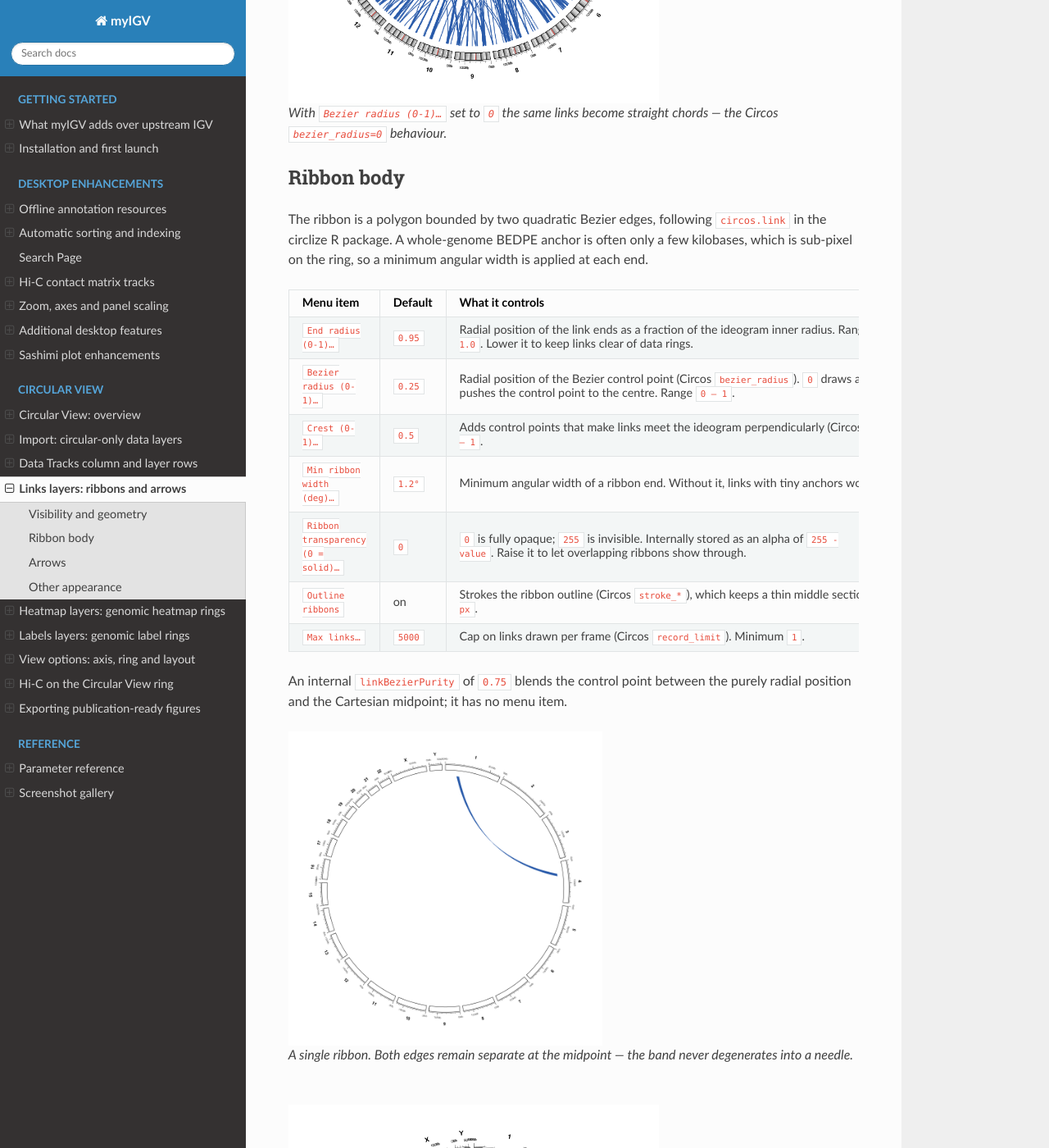
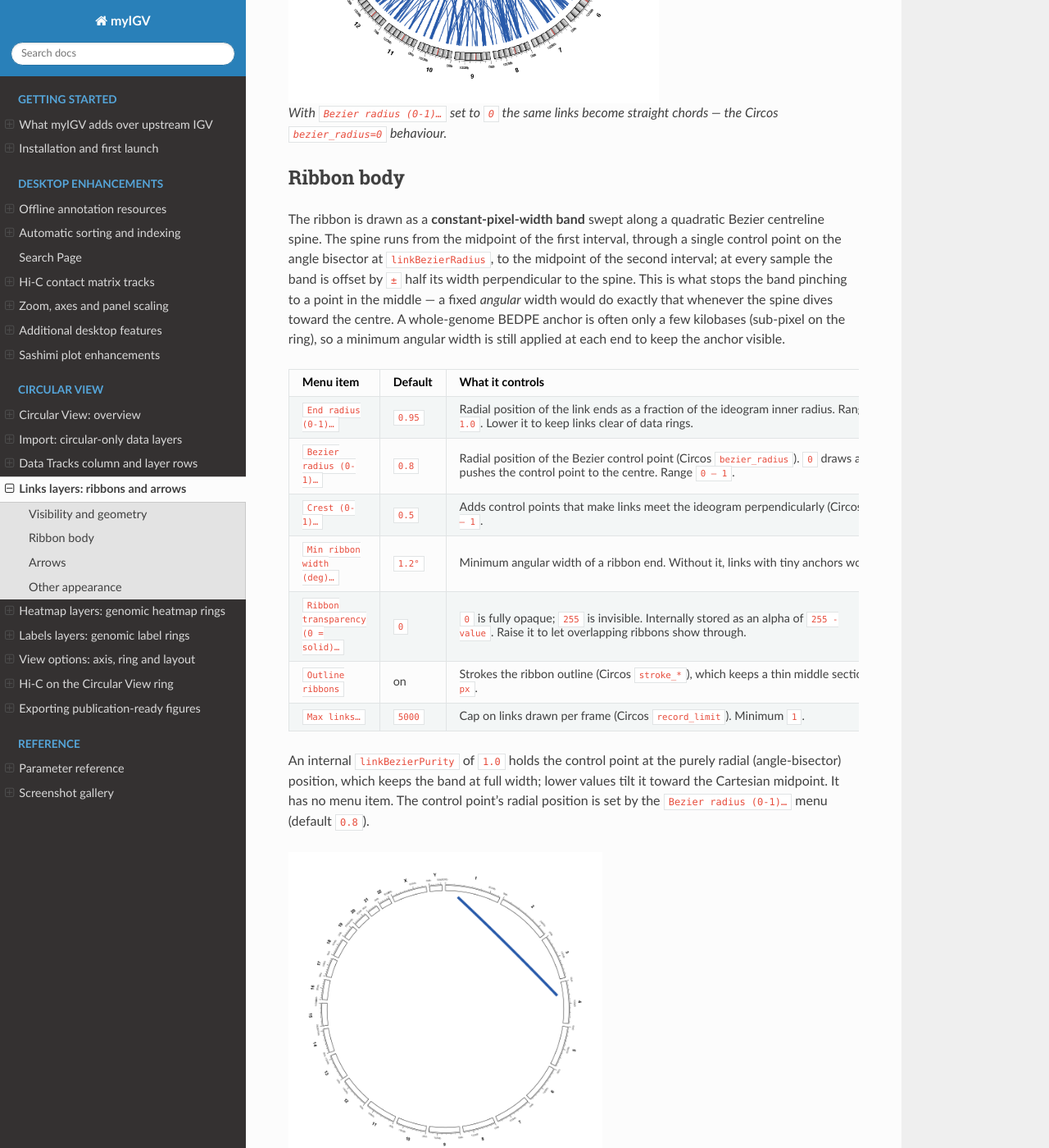
Before and after one commit to junjunlab/myigv, a Sphinx documentation site: the page built from docs/circular_links.rst, in a window 1280 px wide and 1400 px high, scrolled down 1816 px. Shown: the whole window at 82% size. Built offline with Sphinx 7.4.7 and the Read the Docs theme 3.1.0, drawn with Linux system fonts in a browser that asks for light colours; some of the changed text lies outside the part shown.

Commit message:
Circular links: fix mid-span pinch with constant pixel-width ribbons
Rewrite ribbonBand to draw a constant-pixel-width band swept along a quadratic centreline spine (offset +/- half-width perpendicular to the spine) instead of a fixed angular width, which collapsed to a point whenever the chord dived toward the centre.

Defaults changed to match the new behaviour and avoid the collapse:
  linkTwist=false (was true), linkBezierRadius=0.8 (was 0.25), linkBezierPurity=1.0 (was 0.75).
Made polar() package-private so the headless geometry probe can call it.

Docs (circular_links.rst, parameter_reference.rst, screenshots.rst, whats_new.rst) and the four link/ribbon screenshots were regenerated with the fixed renderer so they no longer show the old pinch.

```diff
--- a/docs/circular_links.rst
+++ b/docs/circular_links.rst
@@ -37,13 +37,13 @@ Visibility and geometry
        stroked curve.  Even when off, the other ribbon parameters below still
        govern the chord geometry.
    * - ``Twist ribbons``
-     - on
+     - off
      - Swap which end of the second interval the two ribbon edges connect to
        (Circos ``twist``).  In myIGV twist is implemented as a **mild waist
-       narrowing** (factor ``k = 0.22`` at the midpoint), not a full pinch: the
-       band keeps a visible width along its entire length.  This is the default
-       and is the main visual difference from a naive centreline ribbon whose
-       width collapses to zero at ``t = 0.5``.
+       narrowing** that brings the band to ``0.4×`` of its full width at the
+       midpoint (``sin`` profile), not a full pinch.  It is **off by default**
+       so the ribbon keeps a constant pixel width along its whole length; turn
+       it on only for the classic twisted-ribbon look.
    * - ``Colour by chromosome``
      - off
      - Colour each link by its source chromosome instead of using one link
@@ -59,9 +59,9 @@ Visibility and geometry
    :alt: Dense blue filled ribbon links inside a whole-genome circular ring
    :width: 65%
 
-   ``Ribbon (filled bands)`` on: each link is a filled two-edge Bezier band.
-   ``Twist ribbons`` (default on) narrows the waist slightly but never closes
-   it.
+   ``Ribbon (filled bands)`` on: each link is a filled band with a constant
+   pixel width along its length.  ``Twist ribbons`` (default off) optionally
+   narrows the waist to ``0.4×`` at the midpoint without ever closing it.
 
 .. figure:: images/circular_links_straight.png
    :alt: Straight chord links across a circular ring
@@ -73,10 +73,16 @@ Visibility and geometry
 Ribbon body
 -----------
 
-The ribbon is a polygon bounded by two quadratic Bezier edges, following
-``circos.link`` in the circlize R package.  A whole-genome BEDPE anchor is often
-only a few kilobases, which is sub-pixel on the ring, so a minimum angular
-width is applied at each end.
+The ribbon is drawn as a **constant-pixel-width band** swept along a quadratic
+Bezier centreline spine.  The spine runs from the midpoint of the first
+interval, through a single control point on the angle bisector at
+``linkBezierRadius``, to the midpoint of the second interval; at every sample
+the band is offset by ``±`` half its width perpendicular to the spine.  This is
+what stops the band pinching to a point in the middle — a fixed *angular* width
+would do exactly that whenever the spine dives toward the centre.  A
+whole-genome BEDPE anchor is often only a few kilobases (sub-pixel on the
+ring), so a minimum angular width is still applied at each end to keep the
+anchor visible.
 
 .. list-table::
    :header-rows: 1
@@ -91,7 +97,7 @@ width is applied at each end.
        radius.  Range ``0.05 – 1.0``.  Lower it to keep links clear of data
        rings.
    * - ``Bezier radius (0-1)…``
-     - ``0.25``
+     - ``0.8``
      - Radial position of the Bezier control point (Circos
        ``bezier_radius``).  ``0`` draws a straight chord; ``1`` pushes the
        control point to the centre.  Range ``0 – 1``.
@@ -116,15 +122,18 @@ width is applied at each end.
      - ``5000``
      - Cap on links drawn per frame (Circos ``record_limit``).  Minimum ``1``.
 
-An internal ``linkBezierPurity`` of ``0.75`` blends the control point between
-the purely radial position and the Cartesian midpoint; it has no menu item.
+An internal ``linkBezierPurity`` of ``1.0`` holds the control point at the
+purely radial (angle-bisector) position, which keeps the band at full width;
+lower values tilt it toward the Cartesian midpoint.  It has no menu item.  The
+control point's radial position is set by the ``Bezier radius (0-1)…`` menu
+(default ``0.8``).
 
 .. figure:: images/ribbon_single.png
-   :alt: One ribbon link showing its two curved edges and constant waist width
+   :alt: One ribbon link showing a uniform pixel-width band along its length
    :width: 55%
 
-   A single ribbon.  Both edges remain separate at the midpoint — the band
-   never degenerates into a needle.
+   A single ribbon.  The band keeps a constant pixel width along its length —
+   it never pinches to a needle at the midpoint.
 
 .. figure:: images/circular_links_ribbon_mixed.png
    :alt: Mixed point-anchor and interval-anchor ribbons in one ring
--- a/docs/screenshots.rst
+++ b/docs/screenshots.rst
@@ -194,8 +194,7 @@ Links, ribbons and arrows
      - The same links as straight chords (``Bezier radius`` at ``0``).
      - :doc:`circular_links`
    * - ``ribbon_single.png``
-     - A single ribbon showing its two boundary curves and constant waist
-       width.
+     - A single ribbon showing a uniform pixel-width band along its length.
      - :doc:`circular_links`
    * - ``circular_links_ribbon_mixed.png``
      - Mixed point and interval endpoints in one links layer.
--- a/docs/whats_new.rst
+++ b/docs/whats_new.rst
@@ -147,8 +147,10 @@ v1.0.2 tag.
        layer kind.
      - :doc:`circular_data_tracks`
    * - circlize-style ribbon links
-     - Filled two-edge Bezier ribbons with a guaranteed minimum end width,
-       twist, crest, transparency, and optional directional arrow heads.
+     - Filled constant-pixel-width ribbons swept along a quadratic centreline
+       (so they never pinch to a point), with a guaranteed minimum end width,
+       optional twist, crest, transparency, and optional directional arrow
+       heads.
      - :doc:`circular_links`
    * - Genomic heatmap ring
      - Equal-width cells (``posTransform.default``), 4-segment comb connectors
```
Also changed, not shown: docs/parameter_reference.rst (+8 -6 lines), docs/images/circular_links_ribbon.png, docs/images/circular_links_ribbon_mixed.png, docs/images/links_demo_ribbons.png, docs/images/ribbon_single.png, 1 other file.
